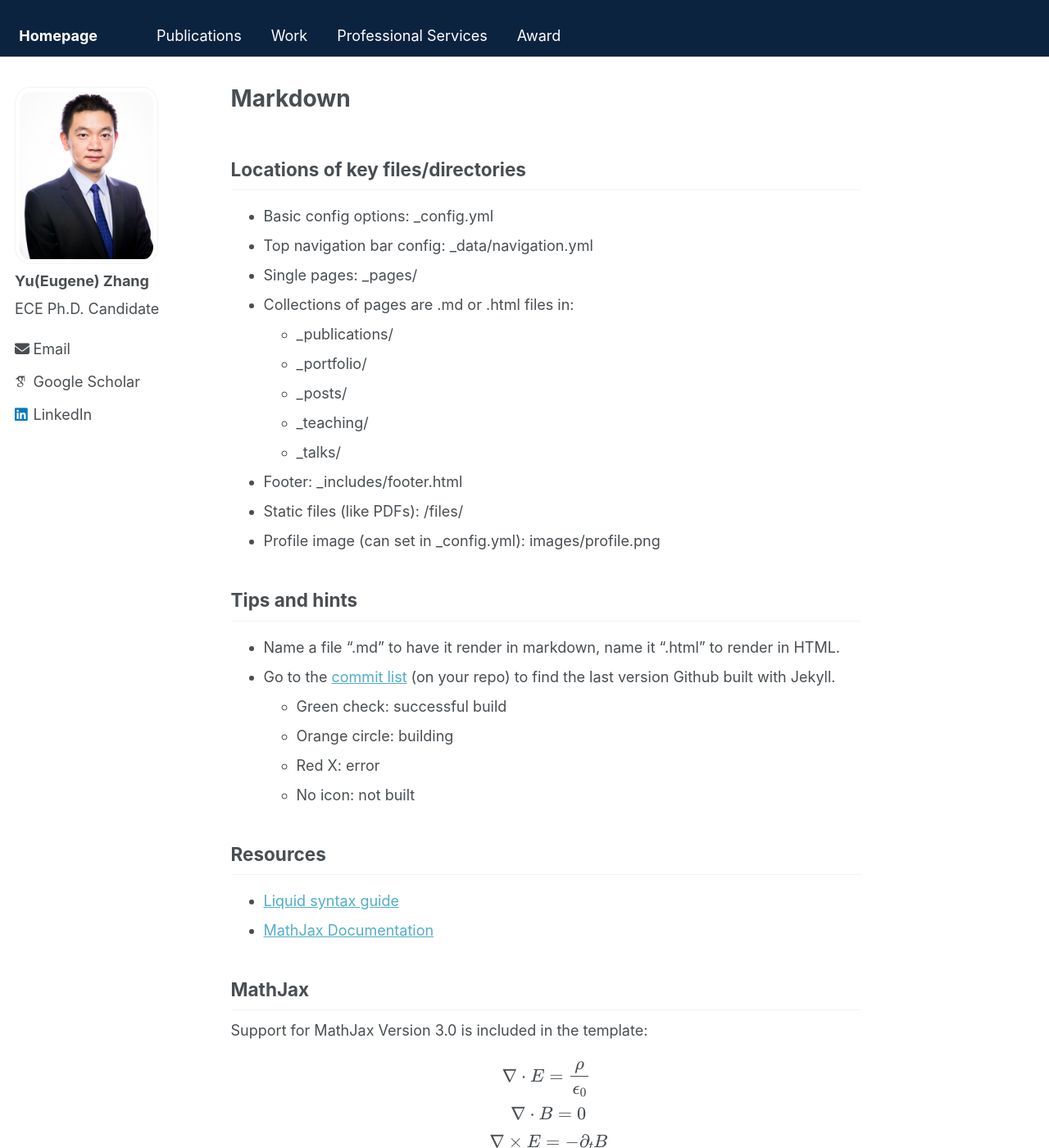
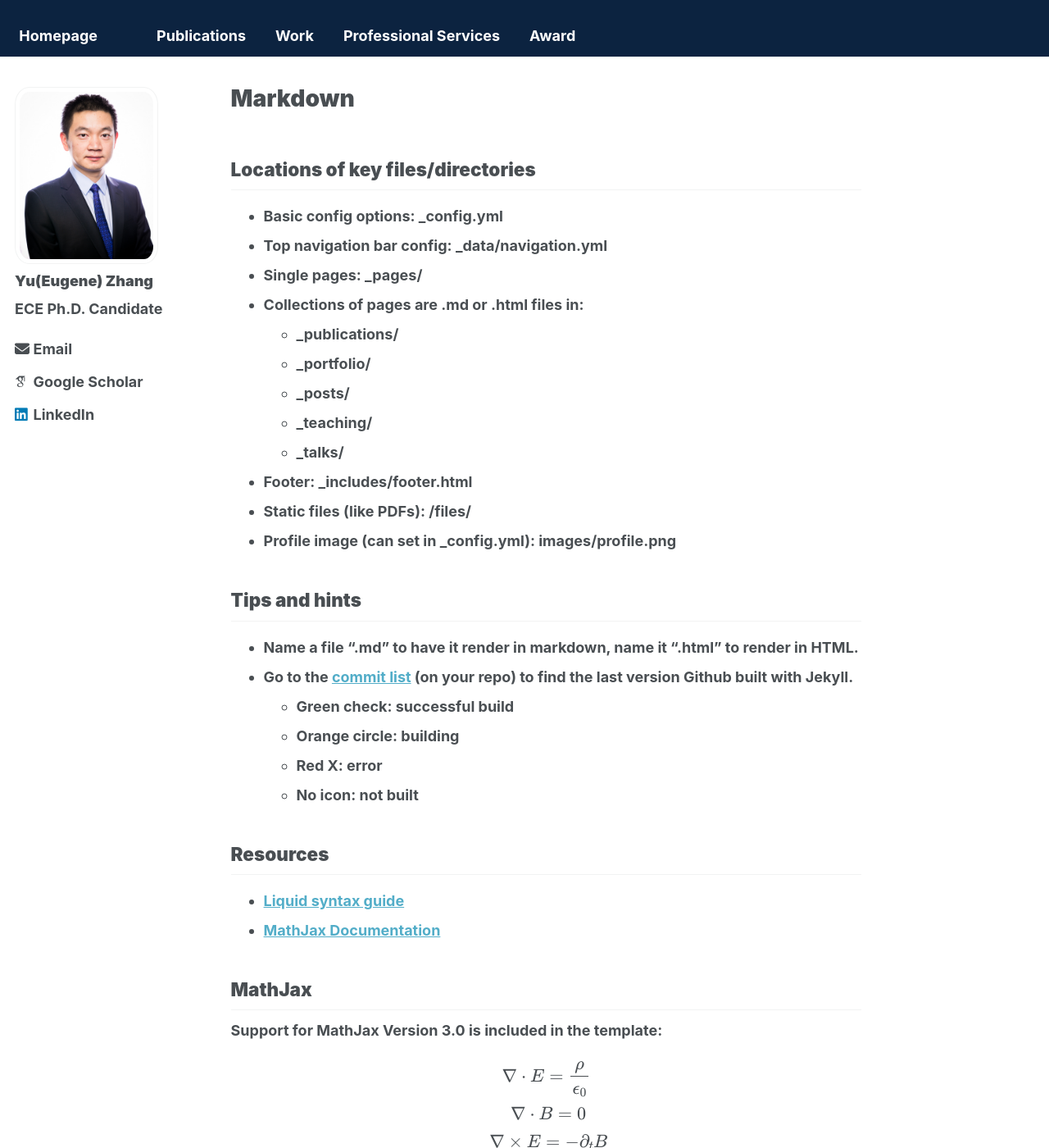
Before and after one commit to Yu-Zhang-Eugene/yu-zhang-eugene.github.io, a Jekyll site: the page built from _pages/markdown.md, in a window 1280 px wide and 1400 px high. Shown: the whole window at 82% size. Built offline with Jekyll 4.4.1, drawn with Linux system fonts in a browser that asks for light colours; some web fonts are replaced.

Commit message:
Update _base.scss

```diff
--- a/_sass/_base.scss
+++ b/_sass/_base.scss
@@ -14,6 +14,7 @@ body {
   color: $text-color;
   font-family: $global-font-family;
   line-height: 1.5;
+  font-weight: bolder;
 
   &.overflow--hidden {
     /* when primary navigation is visible, the content in the background won't scroll */
@@ -25,7 +26,7 @@ h1, h2, h3, h4, h5, h6 {
   margin: 2em 0 0.5em;
   line-height: 1.2;
   font-family: $header-font-family;
-  font-weight: bold;
+  font-weight: bolder;
 }
 
 h1 {
```
